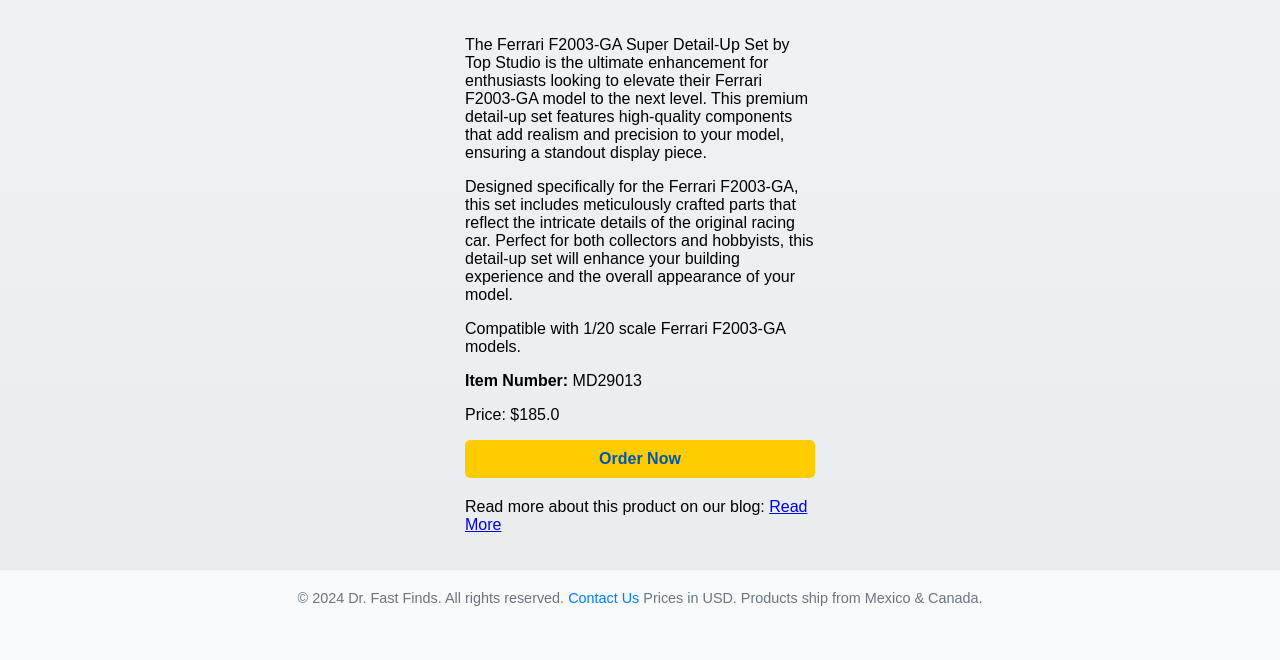
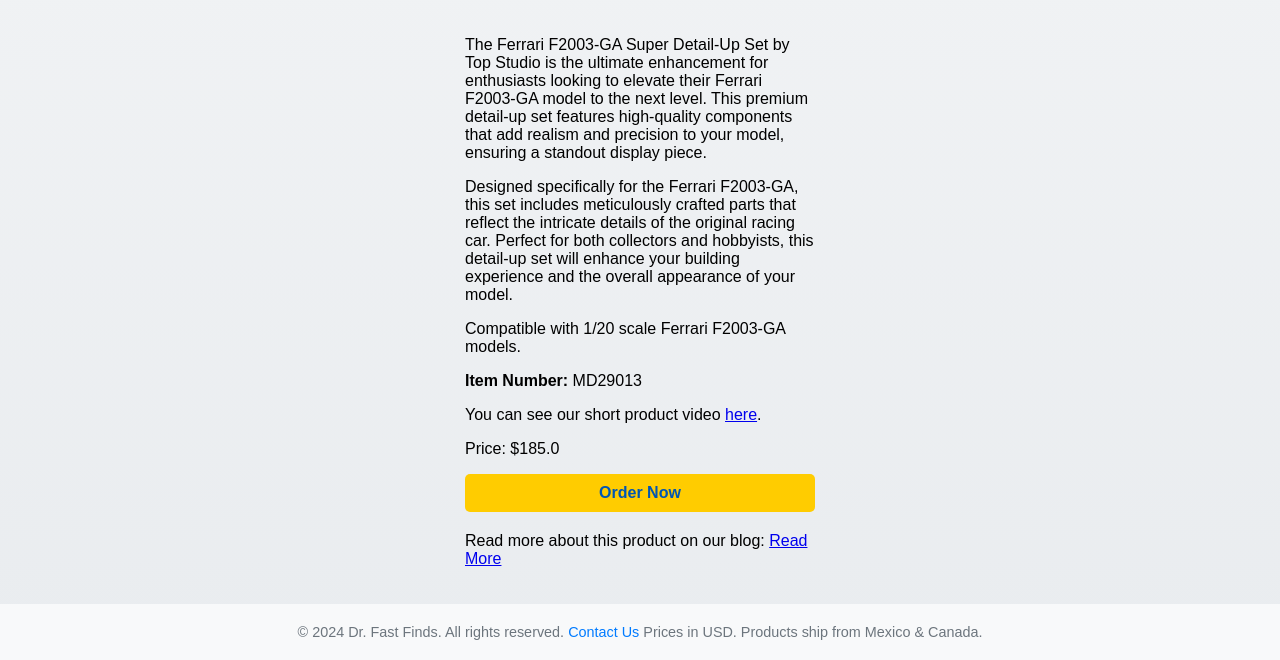
Before and after one commit to drfastfinds/drfastfinds-site, a Jekyll site: the page built from _products/ferrari-f2003-ga-detail-up.md, in a window 1280 px wide and 900 px high, scrolled down 591 px, cut to the strip 240-900 px from the top of the window. Built offline with Jekyll 4.4.1, drawn with Linux system fonts in a browser that asks for light colours; before the commit the page ends 1457 px from its top, so only the background shows below that.

Commit message:
Update ferrari-f2003-ga-detail-up.md

```diff
--- a/_products/ferrari-f2003-ga-detail-up.md
+++ b/_products/ferrari-f2003-ga-detail-up.md
@@ -12,6 +12,9 @@
   <p>Compatible with 1/20 scale Ferrari F2003-GA models.</p>
 
   <p><strong>Item Number:</strong> MD29013</p>
+
+  <p>You can see our short product video <a href="https://youtube.com/shorts/SlHZOCqdltk?feature=share" target="_blank">here</a>.</p>
+
 
 image: "https://drfastfinds.github.io/drfastfinds-site/assets/images/tsfr.jpg"
 thumbnails:
```
